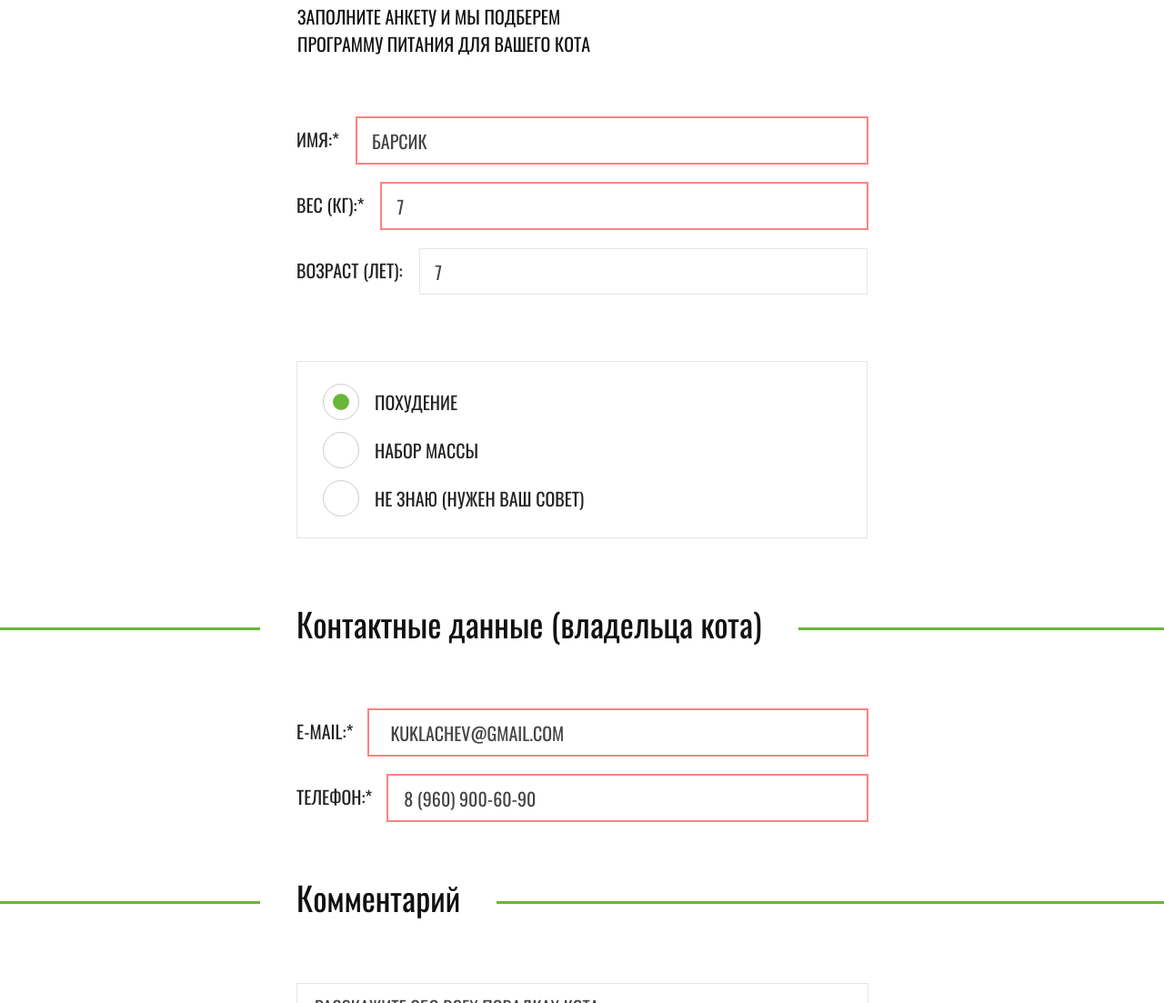
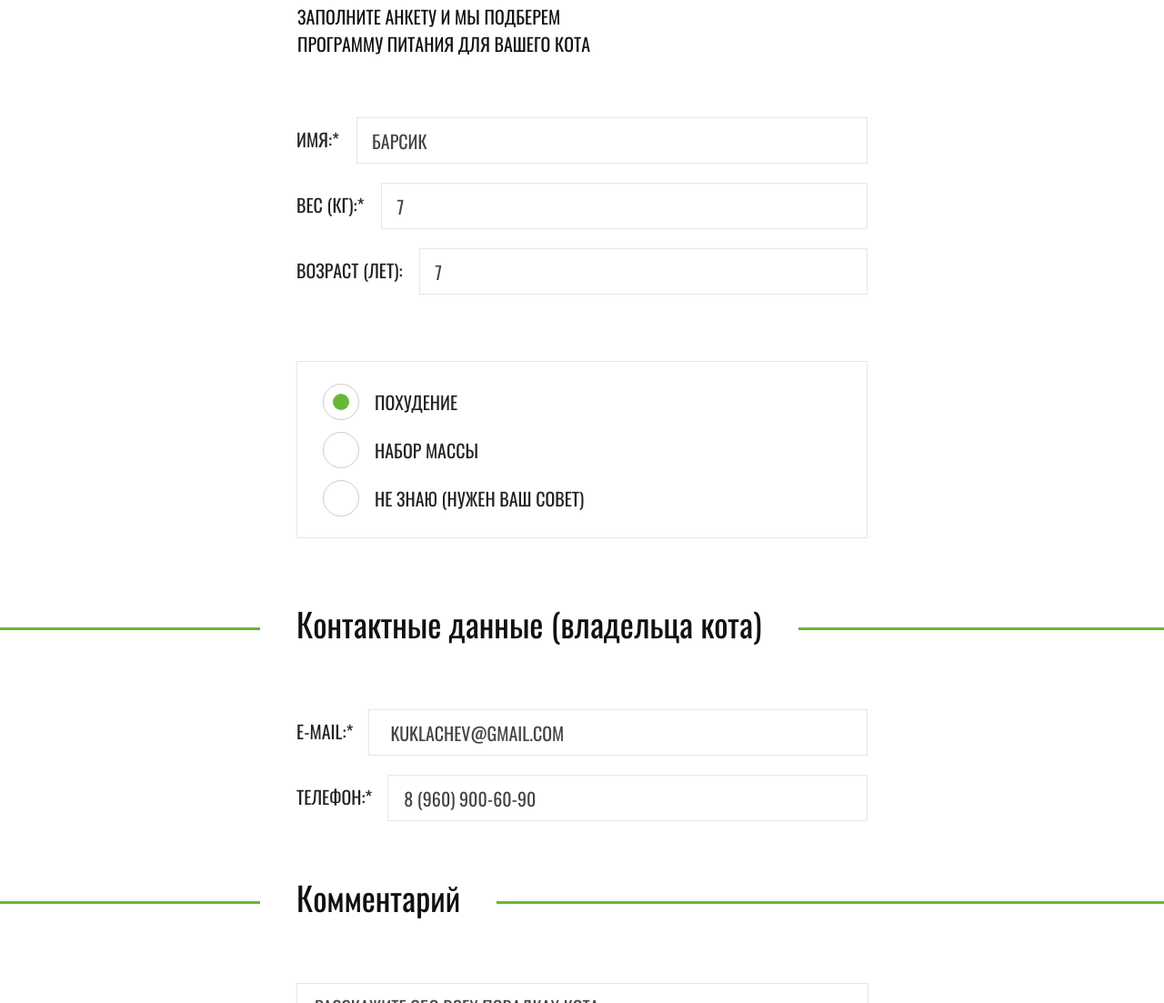
Before and after one commit to olga2505/835037-cat-energy-18, a website: page source/form.html in a window 1280 px wide. Shown: the part 251-1354 px from the top of the page at 91% size. Drawn offline with nearby package versions, Linux system fonts and the light colour scheme; files that its build step writes are made by us from their sources.

Commit message:
доверстаны все версии

```diff
--- a/source/form.html
+++ b/source/form.html
@@ -40,16 +40,16 @@
           <fieldset class="form__information">
             <ul class="form__list">
               <li class="form__item">
-                <label class="form__label" for="name">Имя:*</label>
-                <input class="form__input form__input--information" type="text" name="name" id="name" placeholder="Барсик" required>
+                <label class="form__label" for="cat-name">Имя:*</label>
+                <input class="form__input form__input--information" type="text" name="name" id="cat-name" placeholder="Барсик" patter="^[А-Яа-яЁё\s]+$">
               </li>
               <li class="form__item">
                 <label class="form__label" for="weight">Вес (кг):*</label>
-                <input class="form__input form__input--information" type="text" name="weight" id="weight" placeholder="7" pattern="[0-9]{1-2}" required>
+                <input class="form__input form__input--information" type="text" name="weight" id="weight" placeholder="7" pattern="[0-9]{1,2}">
               </li>
               <li class="form__item">
                 <label class="form__label" for="age">Возраст (лет):</label>
-                <input class="form__input form__input--information" type="text" name="age" id="age"  pattern="[0-9]{1-2}" placeholder="7">
+                <input class="form__input form__input--information" type="text" name="age" id="age"  pattern="[0-9]{1,2}" placeholder="7">
               </li>
             </ul>
           </fieldset>
@@ -75,11 +75,11 @@
               <li class="form__item form__item--contact">
                 <label class="form__label form__label--contact form__label--email" for="email">E-mail:*</label>
                 <input class="form__input form__input--email form__input--contact" type="email" name="email" id="email" placeholder="kuklachev@gmail.com"
-                pattern="^(\w+@[a-zA-Z_]+?\.[a-zA-Z]{2,6})$" required>
+                pattern="^(\w+@[a-zA-Z_]+?\.[a-zA-Z]{2,6})$">
               </li>
               <li class="form__item form__item--contact">
                 <label class="form__label form__label--contact form__label--tel" for="tel">Телефон:*</label>
-                <input class="form__input form__input--tel form__input--contact" type="tel" name="tel" id="tel" placeholder="8 (960) 900-60-90" pattern="^(8|\+7)\s\(\d{3}\)\s\d{3}-\d{2}-\d{2}$" required>
+                <input class="form__input form__input--tel form__input--contact" type="tel" name="tel" id="tel" placeholder="8 (960) 900-60-90" pattern="^(8|\+7)\s\(\d{3}\)\s\d{3}-\d{2}-\d{2}$">
               </li>
             </ul>
           </fieldset>
```
